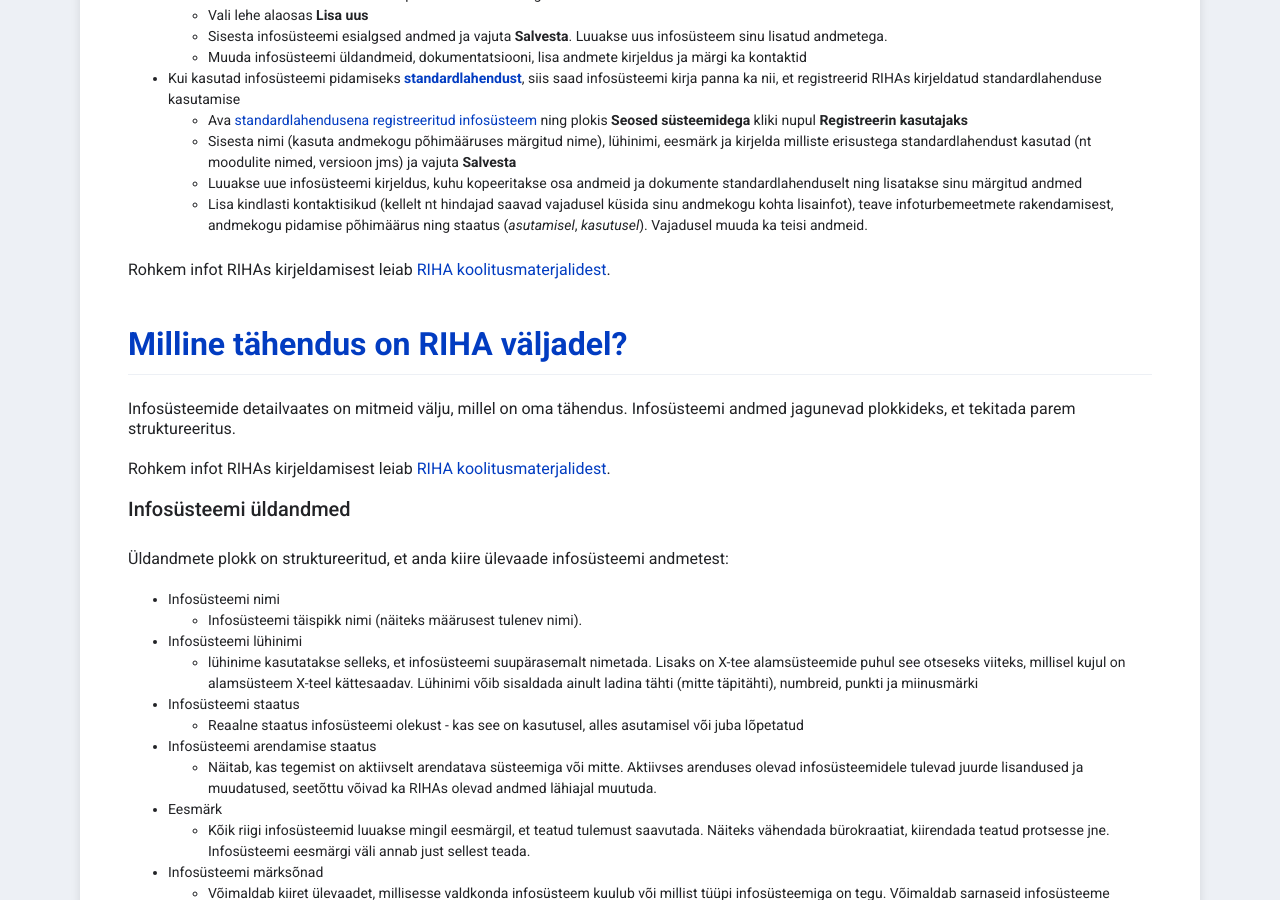
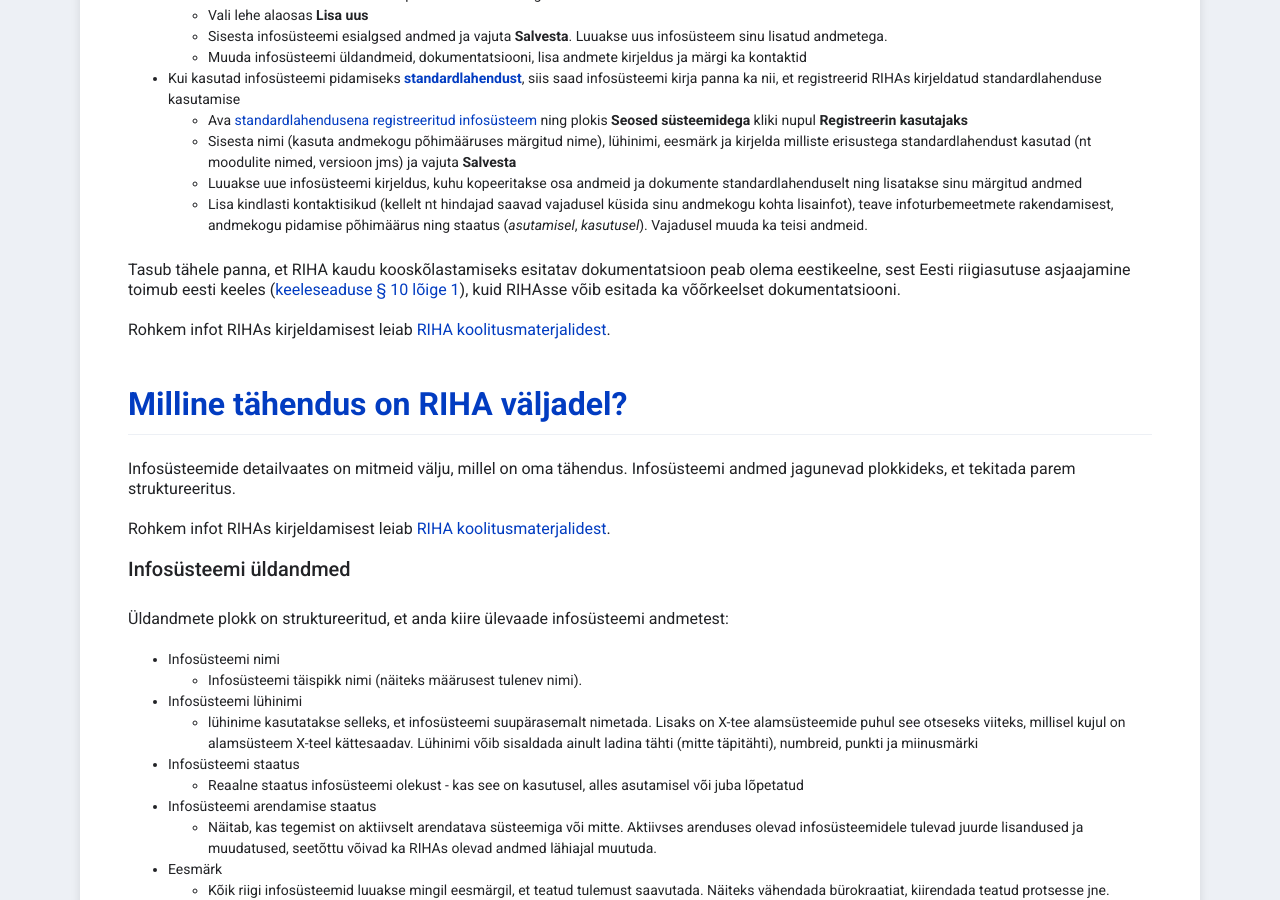
Before and after one commit to e-gov/RIHA-Help, a Jekyll site: the page built from docs/RIHAs-kirjeldamine.md, in a window 1280 px wide and 900 px high, scrolled down 687 px. Built offline with Jekyll 4.4.1, drawn with Linux system fonts in a browser that asks for light colours.

Commit message:
Update RIHAs-kirjeldamine.md

```diff
--- a/docs/RIHAs-kirjeldamine.md
+++ b/docs/RIHAs-kirjeldamine.md
@@ -19,6 +19,8 @@ Lisaks registreeritakse RIHAs ka X-tee alamsüsteemid. [Loe rohkem X-tee alamsü
     - Sisesta nimi (kasuta andmekogu põhimääruses märgitud nime), lühinimi, eesmärk ja kirjelda milliste erisustega standardlahendust kasutad (nt moodulite nimed, versioon jms) ja vajuta **Salvesta**
     - Luuakse uue infosüsteemi kirjeldus, kuhu kopeeritakse osa andmeid ja dokumente standardlahenduselt ning lisatakse sinu märgitud andmed
     - Lisa kindlasti kontaktisikud (kellelt nt hindajad saavad vajadusel küsida sinu andmekogu kohta lisainfot), teave infoturbemeetmete rakendamisest, andmekogu pidamise põhimäärus ning staatus (_asutamisel_, _kasutusel_). Vajadusel muuda ka teisi andmeid.
+
+Tasub tähele panna, et RIHA kaudu kooskõlastamiseks esitatav dokumentatsioon peab olema eestikeelne, sest Eesti riigiasutuse asjaajamine toimub eesti keeles ([keeleseaduse § 10 lõige 1](https://www.riigiteataja.ee/akt/118032011001?leiaKehtiv#para10lg1)), kuid RIHAsse võib esitada ka võõrkeelset dokumentatsiooni.
 
 Rohkem infot RIHAs kirjeldamisest leiab [RIHA koolitusmaterjalidest](https://moodle.ria.ee/course/view.php?id=16).
 
```
